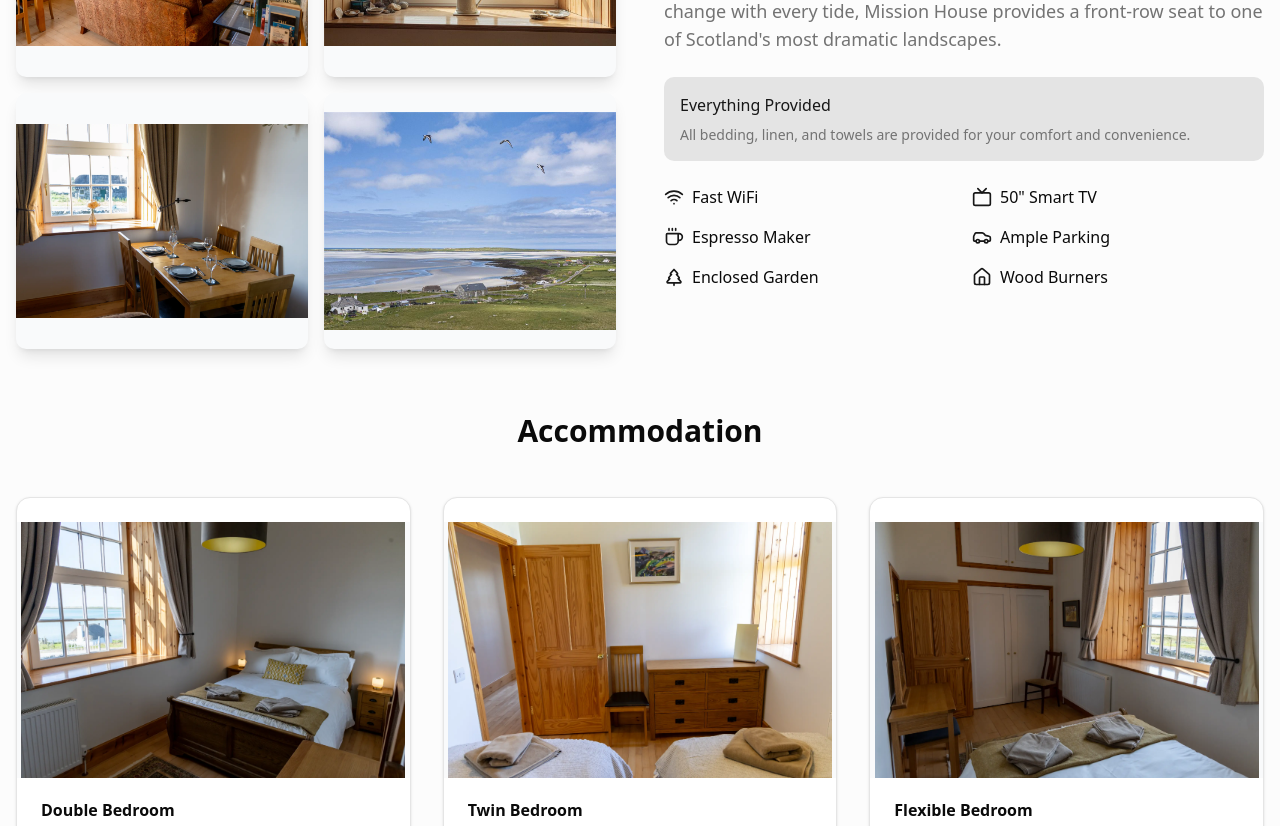
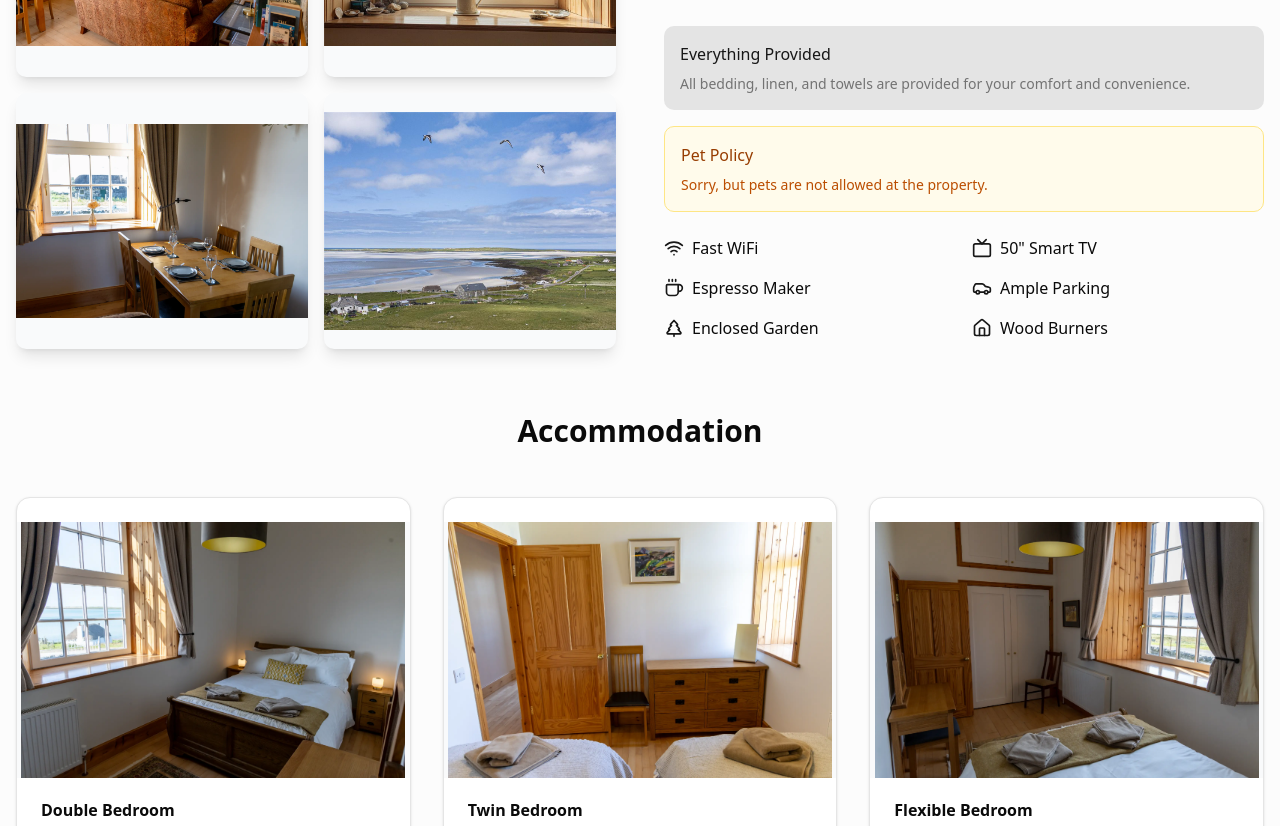
Before and after one commit to missionhouseuist/missionhouse, a React (Vite) app: page / in a window 1280 px wide. Shown: the part 1340-2166 px from the top of the page. Built offline with nearby package versions, Linux system fonts and the light colour scheme.

Commit message:
Add files via upload
no pets

```diff
--- a/src/App.jsx
+++ b/src/App.jsx
@@ -549,10 +549,16 @@ ${bookingFormData.name}`
                 appointed holiday home. With panoramic views that change with every tide, Mission House
                 provides a front-row seat to one of Scotland's most dramatic landscapes.
               </p>
-              <div className="bg-primary/10 rounded-lg p-4 mb-6">
+              <div className="bg-primary/10 rounded-lg p-4 mb-4">
                 <p className="font-medium text-primary mb-2">Everything Provided</p>
                 <p className="text-sm text-muted-foreground">
                   All bedding, linen, and towels are provided for your comfort and convenience.
+                </p>
+              </div>
+              <div className="bg-amber-50 border border-amber-200 rounded-lg p-4 mb-6">
+                <p className="font-medium text-amber-800 mb-2">Pet Policy</p>
+                <p className="text-sm text-amber-700">
+                  Sorry, but pets are not allowed at the property.
                 </p>
               </div>
               <div className="grid grid-cols-2 gap-4">
```
